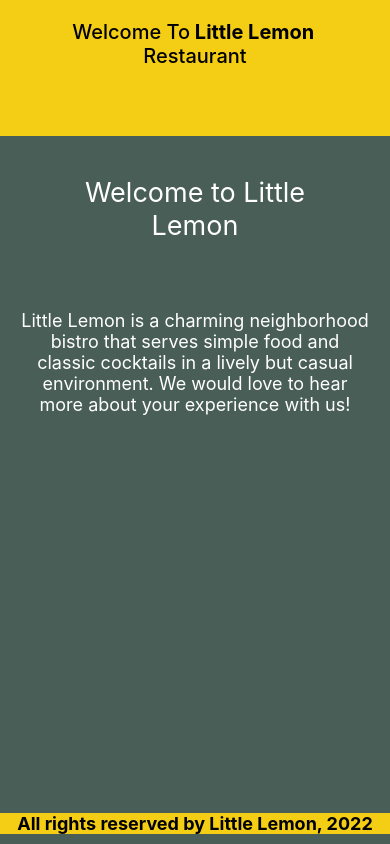
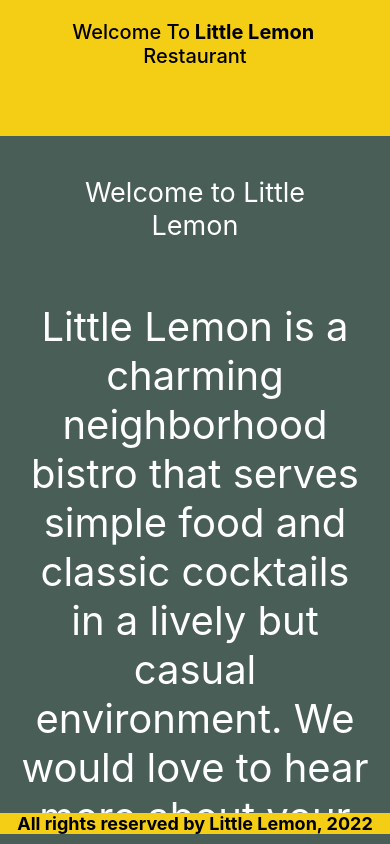
Before and after one commit to farahoumezzine/Little-Lemon-Restaurant, a React Native app: screen / in a window 390 px wide. Built offline with nearby package versions, Linux system fonts and the light colour scheme.

Commit message:
Add scroll View

```diff
--- a/App.js
+++ b/App.js
@@ -5,11 +5,13 @@
 import LittleLemonHeader from "./components/LittleLemonHeader";
 import LittleLemonFooter from "./components/LittleLemonFooter";
 import WelcomeScreen from "./components/WelcomeScreen";
+import MenuItems from "./components/MenuItems";
 export default function App() {
   return (
     <>
       <View style={styles.container}>
         <LittleLemonHeader></LittleLemonHeader>
+
         <WelcomeScreen></WelcomeScreen>
       </View>
 
--- /dev/null
+++ b/components/MenuItems.js
@@ -0,0 +1,29 @@
+import { StatusBar } from "expo-status-bar";
+import { StyleSheet, Text, View, ScrollView } from "react-native";
+
+const menuItemsToDisplay = [
+  "Hummus \n Moutabal \n Falafel \n Marinated Olives \n Kofta \n Eggplant Salad \n Lentil Burger \n Smoked Salmon \n Kofta Burger \n Turkish Kebab \n Fries \n Buttered Rice \n Bread Sticks \n Pita Pocket \n Lentil Soup \n Greek Salad \n Rice Pilaf \n Baklava \n Tartufo \n Tiramisu \n Panna Cotta",
+];
+const MenuItems = () => {
+  return (
+    <View style={{ flex: 0.75 }}>
+      <ScrollView
+        indicatorStyle={"white"}
+        style={{
+          paddingHorizontal: 40,
+          paddingVertical: 40,
+          backgroundColor: "black",
+        }}
+      >
+        <Text style={{ color: "white", fontSize: 40, flexWrap: "wrap" }}>
+          View Menu
+        </Text>
+        <Text style={{ color: "#F4CE14", fontSize: 36 }}>
+          {menuItemsToDisplay[0]}
+        </Text>
+      </ScrollView>
+    </View>
+  );
+};
+
+export default MenuItems;
--- a/components/WelcomeScreen.js
+++ b/components/WelcomeScreen.js
@@ -1,16 +1,16 @@
 import { StatusBar } from "expo-status-bar";
-import { StyleSheet, Text, View } from "react-native";
+import { ScrollView, StyleSheet, Text, View } from "react-native";
 
 export default function WelcomeScreen() {
   return (
-    <View style={styles.container}>
+    <ScrollView indicatorStyle={"white"} style={styles.container}>
       <Text style={styles.title1}>Welcome to Little Lemon</Text>
       <Text style={styles.title2}>
         Little Lemon is a charming neighborhood bistro that serves simple food
         and classic cocktails in a lively but casual environment. We would love
         to hear more about your experience with us!
       </Text>
-    </View>
+    </ScrollView>
   );
 }
 const styles = StyleSheet.create({
@@ -25,10 +25,9 @@
   },
   title2: {
     padding: 20,
-    marginVertical: 8,
 
     color: "white",
     textAlign: "center",
-    fontSize: 18,
+    fontSize: 40,
   },
 });
```
